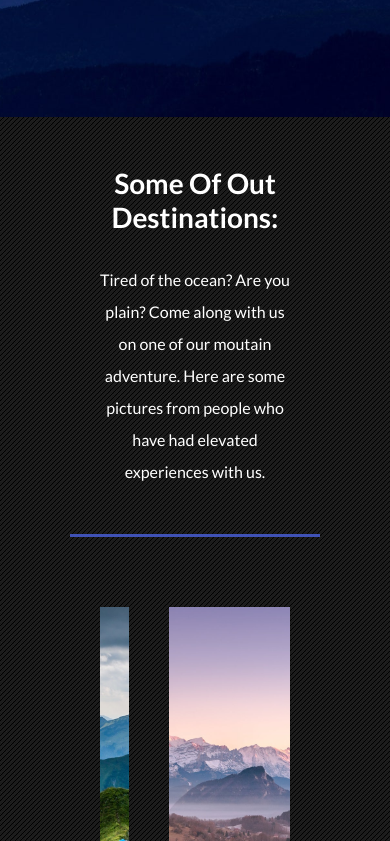
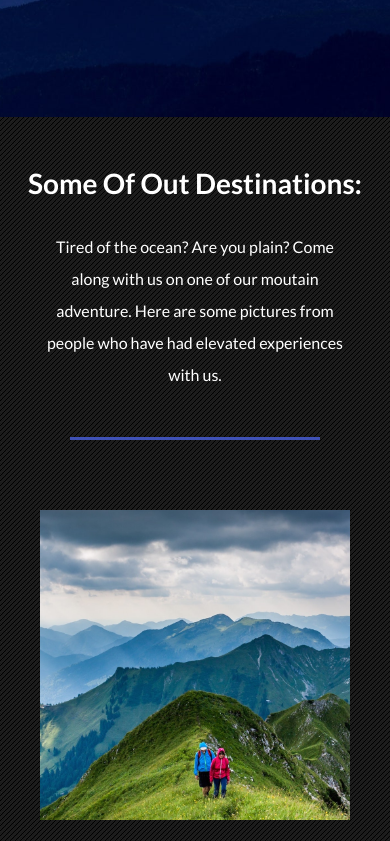
Before and after one commit to nguyenchihuy/nguyenchihuy.github.io, a plain HTML site: page index.html in a window 390 px wide. Shown: the part 483-1324 px from the top of the page. Drawn offline with nearby package versions, Linux system fonts and the light colour scheme.

Commit message:
changes media query

```diff
--- a/style.css
+++ b/style.css
@@ -72,6 +72,12 @@ section p {
     margin-bottom: 30px;
     text-align: center;
 
+}
+
+@media (max-width: 800px) {
+	section {
+		padding: 50px 20px;
+	}
 }
 
 /* Header style */
@@ -206,15 +212,15 @@ header nav li {
 }
 
 @media (max-width: 1100px) {
-	.destinations .grid li.small,
-	.destinations .grid li.large {
+	.destination .grid li.small,
+	.destination .grid li.large {
 		flex-basis: 50%;
 	}
 }
 
 @media (max-width: 800px) {
-	.destinations .grid li.small,
-	.destinations .grid li.large {
+	.destination .grid li.small,
+	.destination .grid li.large {
 		flex-basis: 100%;
 	}
 }
@@ -246,7 +252,7 @@ header nav li {
 }
 
 @media (max-width: 800px) {
-	.packages .grid li {
+	.package .grid li {
 		flex-basis: 100%;
 		padding: 20px;
 	}
```
